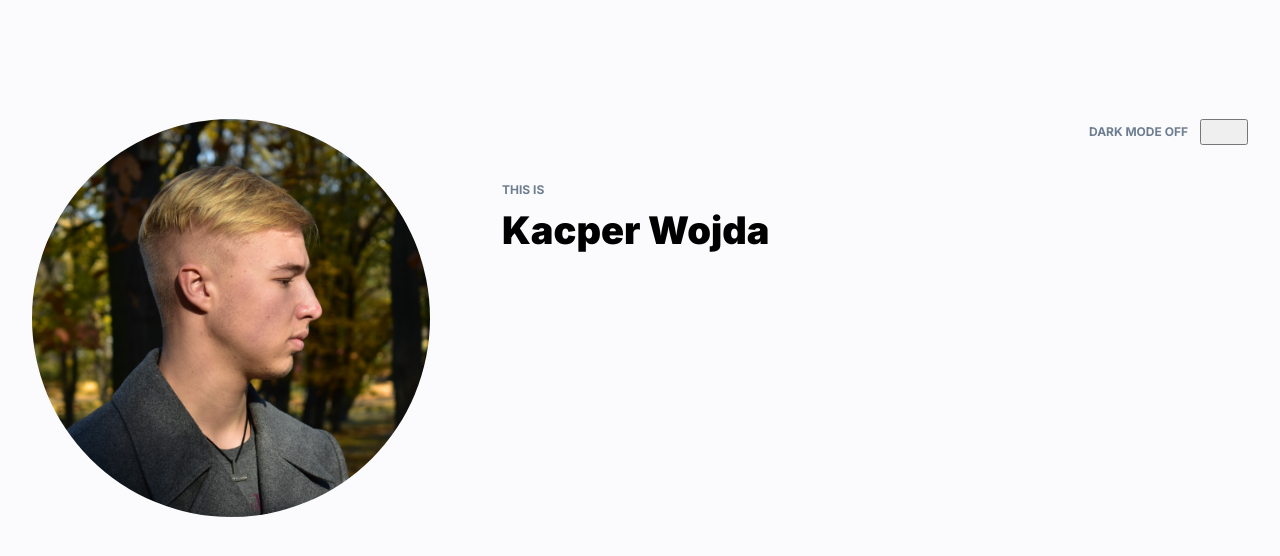
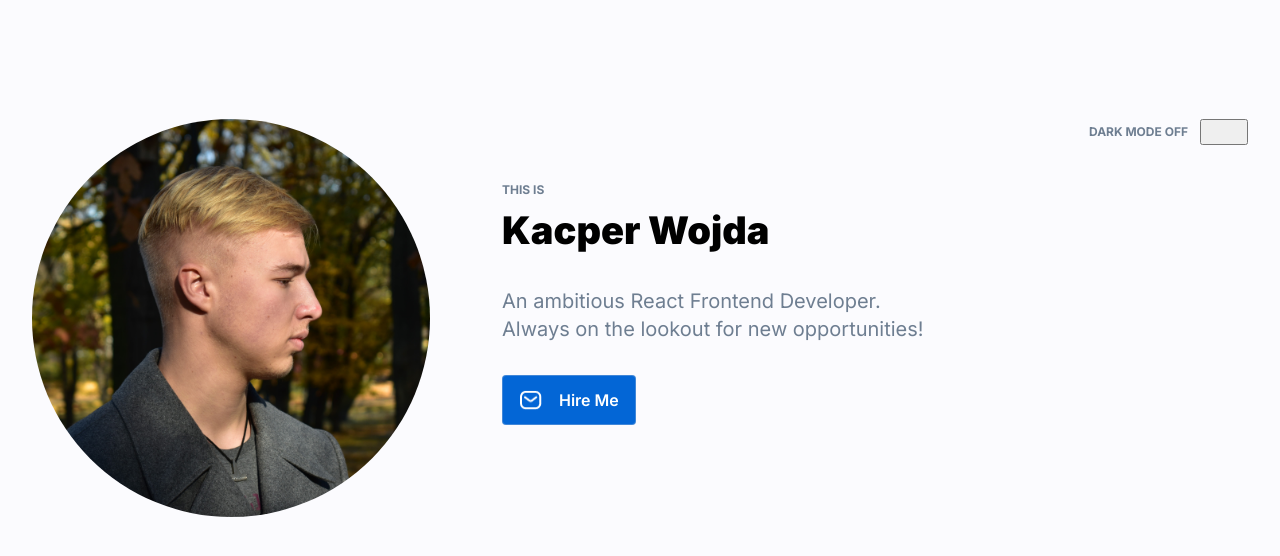
Before and after one commit to wojdaSoftware/personal-homepage, a React (Create React App) app: page / in a window 1280 px wide. Shown: the top 556 px of the page. Built offline with nearby package versions, Linux system fonts and the light colour scheme.

Commit message:
header component finished (theme non-functional)

```diff
--- a/src/components/Header/index.js
+++ b/src/components/Header/index.js
@@ -1,10 +1,16 @@
 import {
+  GridContainer,
+  HireMeButton,
+  HireMeButtonIcon,
+  HireMeButtonText,
+  StyledDescription,
   StyledHeader,
   StyledImage,
   StyledPreTitle,
   StyledTitle,
 } from "./styled";
-import myself from '../../images/myself.JPG'
+import myself from '../../images/myself.JPG';
+import mailIcon from '../../images/mail-icon.png';
 
 const Header = ({ extraHeaderContent }) => (
   <StyledHeader>
@@ -13,6 +19,16 @@ const Header = ({ extraHeaderContent }) => (
       {extraHeaderContent}
       <StyledPreTitle>THIS IS</StyledPreTitle>
       <StyledTitle>Kacper Wojda</StyledTitle>
+      <StyledDescription>
+        An ambitious React Frontend Developer.<br />
+        Always on the lookout for new opportunities!
+      </StyledDescription>
+      <HireMeButton href="mailto: kacper.a.wojda@gmail.com">
+        <GridContainer>
+          <HireMeButtonIcon src={mailIcon} alt="A letter symbol" />
+          <HireMeButtonText>Hire Me</HireMeButtonText>
+        </GridContainer>
+      </HireMeButton>
     </div>
   </StyledHeader>
 );
--- a/src/components/Header/styled.js
+++ b/src/components/Header/styled.js
@@ -32,3 +32,50 @@ export const StyledPreTitle = styled.em`
   margin-top: 38px;
   flex-basis: 100%;
 `;
+
+export const StyledDescription = styled.p`
+  margin-top: 35px;
+  margin-bottom: 0;
+  line-height: 28px;
+  font-weight: 400;
+  font-size: 20px;
+  color: ${({ theme }) => theme.color.slateGray};
+`;
+
+export const GridContainer = styled.div`
+  display: grid;
+  grid-template-columns: auto 1fr;
+  grid-column-gap: 16px;
+`;
+
+export const HireMeButton = styled.a`
+  display: inline-block;
+  text-decoration: none;
+  background-color: ${({ theme }) => theme.color.scienceBlue};
+  border-radius: 4px;
+  border: 1px solid ${({ theme }) => theme.color.iron};
+  padding: 12px 16px;
+  margin-top: 32px;
+
+  &:hover, &:focus {
+    box-shadow: 0px 0px 0px 2px ${({ theme }) => theme.color.anakiwa};
+    outline: none;
+  }
+
+  &:active {
+    box-shadow: 0px 2px 0px 0px ${({ theme }) => theme.color.parsley} inset;
+  }
+`;
+
+export const HireMeButtonIcon = styled.img`
+  display: inline-block;
+  width: 24px;
+  height: 24px;
+`;
+
+export const HireMeButtonText = styled.strong`
+  color: ${({ theme }) => theme.color.white};
+  font-weight: 600;
+  size: 20px;
+  line-height: 24px;
+`;
```
Also changed, not shown: src/images/mail-icon.png (added).
